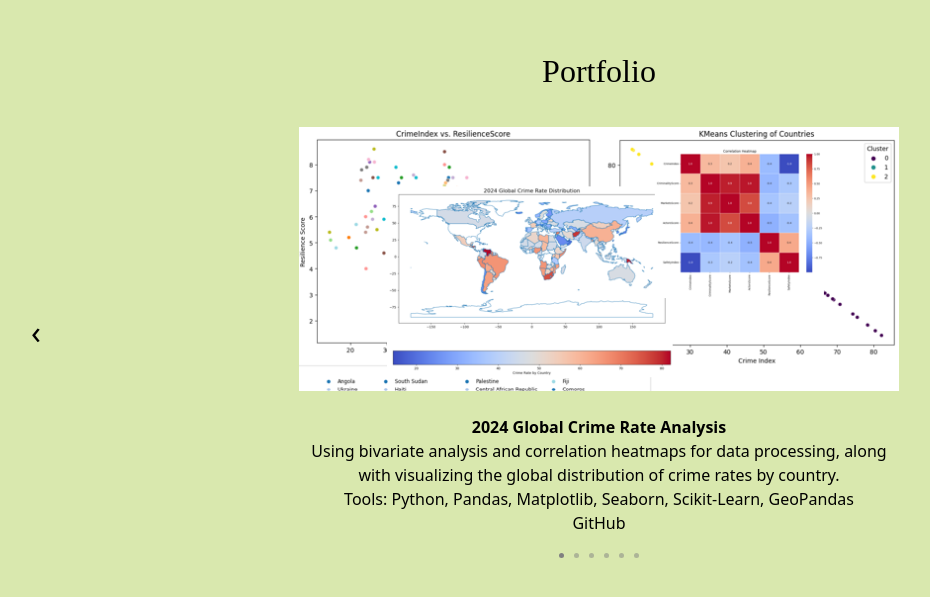
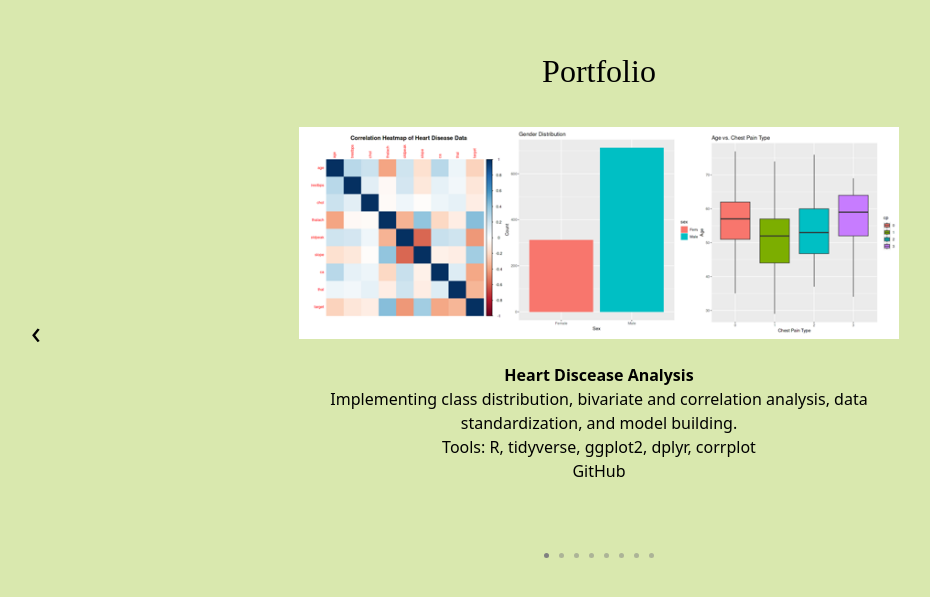
Before and after one commit to JYUN-YI/kimberlylin, a Next.js app: page / in a window 1280 px wide. Shown: the part 1895-2492 px from the top of the page, without its empty margins (131-1061 px from the left). Built offline with nearby package versions, Linux system fonts and the light colour scheme.

Commit message:
Update Portfolio.js

```diff
--- a/app/Portfolio.js
+++ b/app/Portfolio.js
@@ -6,6 +6,22 @@ const Portfolio = ({ isDarkMode }) => {
   const [direction, setDirection] = useState(0); // -1 for left, 1 for right
 
   const projects = [
+    {
+      name: 'Heart Discease Analysis',
+      description: 'Implementing class distribution, bivariate and correlation analysis, data standardization, and model building.',
+      issues: '',
+      tools: 'R, tidyverse, ggplot2, dplyr, corrplot',
+      githubLink: 'https://github.com/JYUN-YI/kaggle/blob/main/heart-disease-analysis.ipynb',
+      image: isDarkMode ? '/media/rhd_bw.png' : '/media/rhd.png',
+    },
+    {
+      name: '2003-2011 Global Sexual Violence Analysis',
+      description: 'Focusing on regional patterns, temporal trends, and case proportions. ',
+      issues: '',
+      tools: 'Python, Pandas, Matplotlib, Seaborn, Scikit-Learn, GeoPandas, Prophet',
+      githubLink: 'https://github.com/JYUN-YI/kaggle/blob/main/2003-2011-global-sexual-violence.ipynb',
+      image: isDarkMode ? '/media/sv_bw.png' : '/media/sv.png',
+    },
     {
       name: '2024 Global Crime Rate Analysis',
       description: 'Using bivariate analysis and correlation heatmaps for data processing, along with visualizing the global distribution of crime rates by country.',
```
